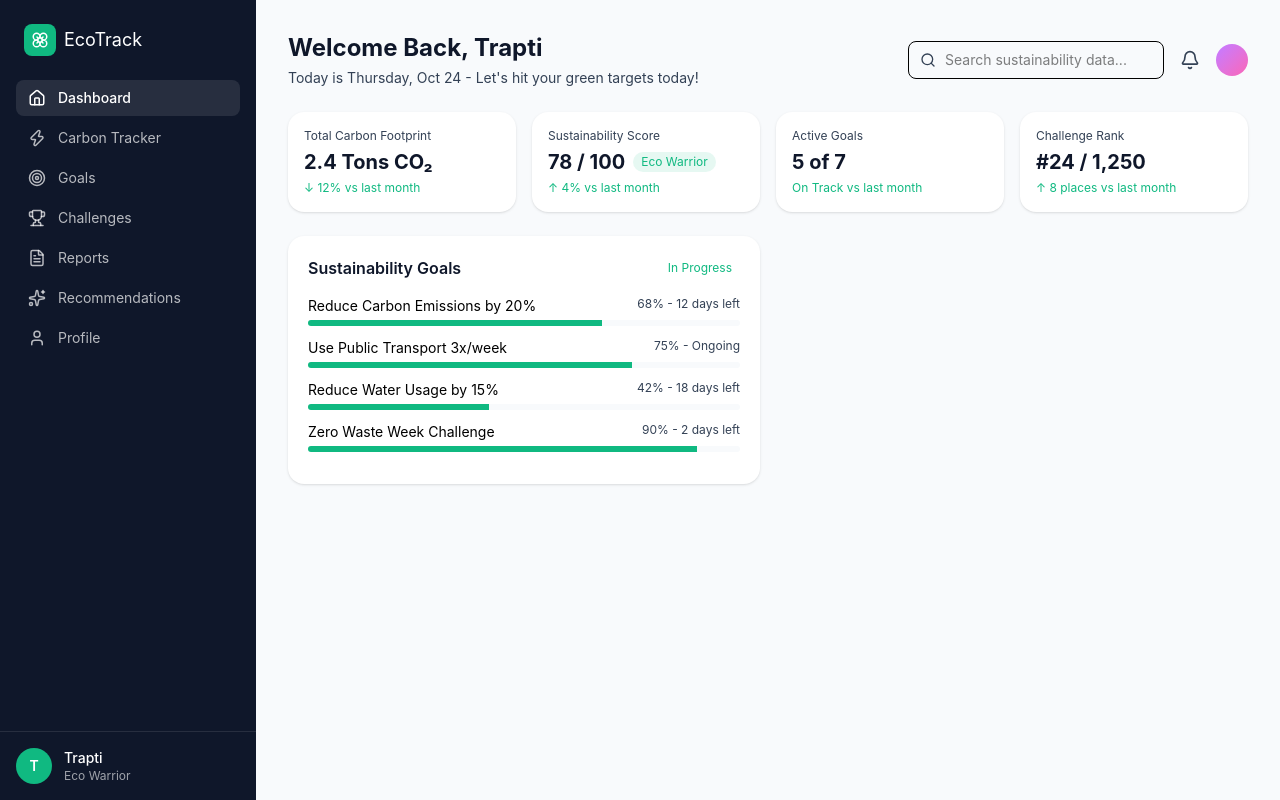
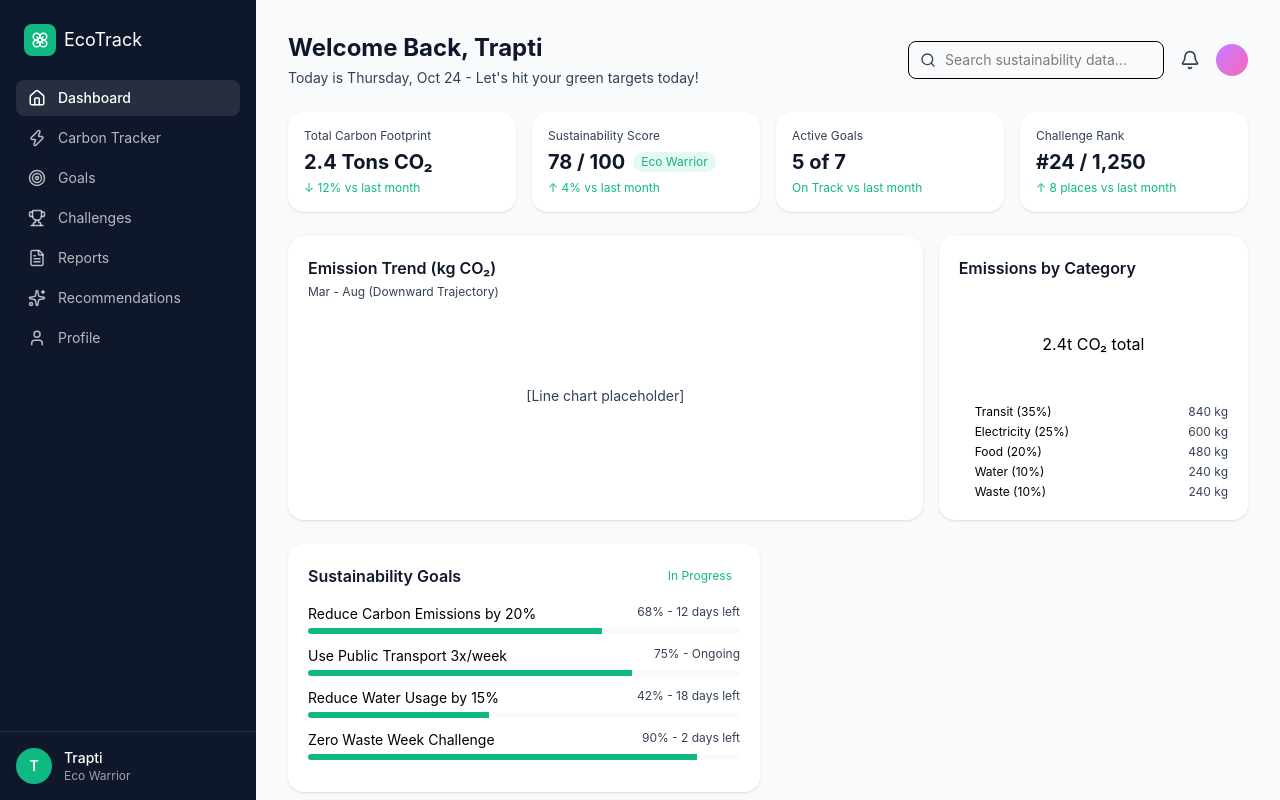
Before and after one commit to springboardmentor212/EcoTrack_Group1, a React app in the folder frontend/: page /user-dashboard in a window 1280 px wide. Built offline with nearby package versions, Linux system fonts and the light colour scheme; the HTML template or start-up script is replaced by a standard one.

Commit message:
add line chart placeholder and categoryRow UI component to user dashboard

```diff
--- /dev/null
+++ b/frontend/src/components/CategoryRow.jsx
@@ -0,0 +1,11 @@
+export default function CategoryRow({color, label, value}) {
+    return (
+        <li className="flex items-center justify-between">
+            <span className="flex items-center gap-2 text-[var(-color-muted)]">
+                <span className="h-2 w-2 rounded-full" style={{ backgorundColor: color}} />
+                    {label}
+            </span>
+            <span className="text-[var(--color-slate)]">{value}</span>
+        </li>
+    );
+}
--- a/frontend/src/pages/UserDashboard.jsx
+++ b/frontend/src/pages/UserDashboard.jsx
@@ -2,12 +2,21 @@ import { Search, Bell, Sparkles} from "lucide-react";
 import Sidebar from "../components/Sidebar";
 import StatCard from "../components/StatCard";
 import GoalRow from "../components/GoalRow";
+import CategoryRow from "../components/CategoryRow";
 
 const statCards = [
     {label: "Total Carbon Footprint", value: "2.4 Tons CO₂", trend: "↓ 12% vs last month", trendGood: true},
     {label: "Sustainability Score", value: "78 / 100", badge: "Eco Warrior", trend: "↑ 4% vs last month", trendGood: true},
     {label: "Active Goals", value: "5 of 7", trend: "On Track vs last month", trendGood: true},
     {label: "Challenge Rank", value: "#24 / 1,250", trend: "↑ 8 places vs last month", trendGood: true},
+];
+
+const categories = [
+    {color: "#0EA5E9", label: "Transit (35%)", value: "840 kg"},
+    {color: "#F59E0B", label: "Electricity (25%)", value: "600 kg"},
+    {color: "#10B981", label: "Food (20%)", value: "480 kg"},
+    {color: "#6366F1", label: "Water (10%)", value: "240 kg"},
+    {color: "#94A3B8", label: "Waste (10%)", value: "240 kg"},
 ];
 
 const goals = [
@@ -49,6 +58,28 @@ export default function UserDashboard() {
                     ))}
                 </div>
 
+                <div className="grid grid-cols-3 gap-4 mb-6">
+                    <div className="col-span-2 bg-[var(--color-surface)] rounded-2xl p-5 shadow-sm">
+                        <h3 className="font-semibold text-[var(--color-primary)] mb-1">Emission Trend (kg CO₂)</h3>
+                        <p className="text-xs text-[var(--color-slate)] mb-4">Mar - Aug (Downward Trajectory)</p>
+                        <div className="h-40 flex items-center justify-center text-[var(--color-slate)] text-sm">
+                            [Line chart placeholder]
+                        </div>
+                    </div>
+
+                    <div className="bg-[var(--color-surface)] rounded-2xl p-5 shadow-sm">
+                        <h3 className="font-semibold text-[var(--color-primary)] mb-4">Emissions by Category</h3>
+                        <div className="flex items-center justify-center h-24 mb-3">
+                            2.4t CO₂ total
+                        </div>
+                        <ul className="text-xs space-y-1">
+                            {categories.map((cat, i) => (
+                                <CategoryRow key={i} {...cat} />
+                            ))}
+                        </ul>
+                    </div>
+                </div>
+
 
                 <div className="grid grid-cols-2 gap-4 mb-6">
                     <div className="bg-[var(--color-surface)] rounded-2xl p-5 shadow-sm">
```
